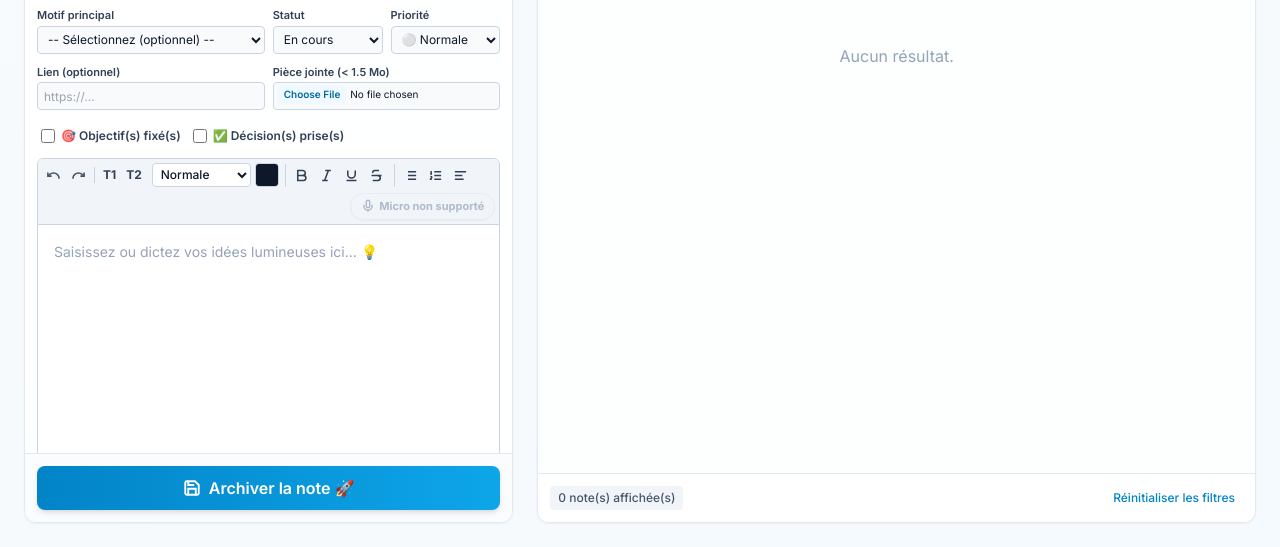
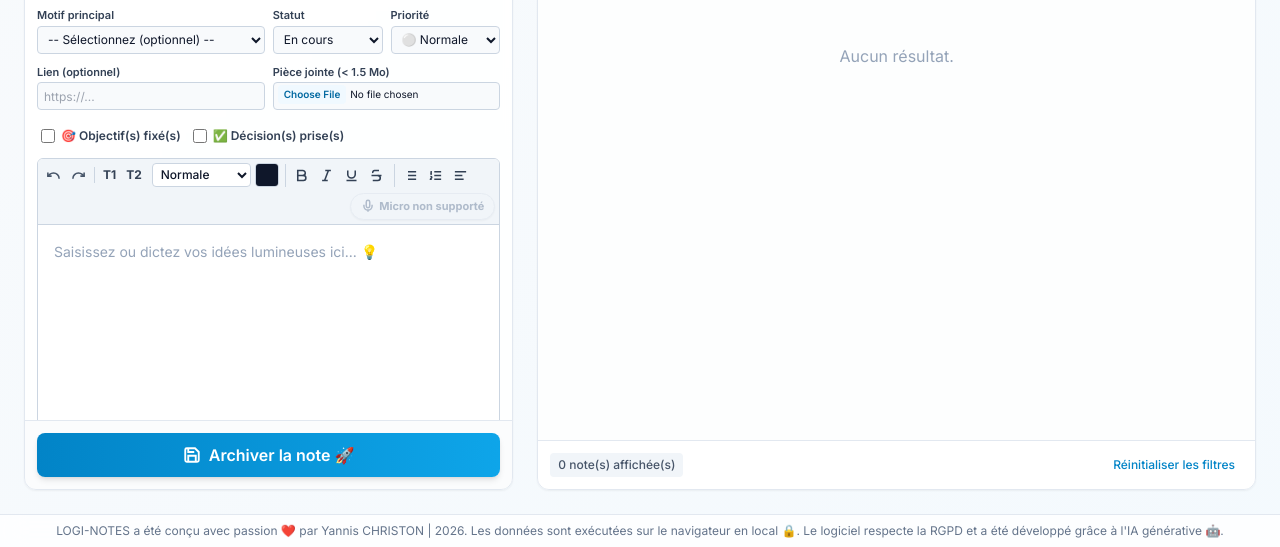
Before and after one commit to perdirformance97/LOGI-NOTE, a plain HTML site: page index.html in a window 1280 px wide. Shown: the part 253-800 px from the top of the page. Drawn offline with nearby package versions, Linux system fonts and the light colour scheme.

Commit message:
Add files via upload

```diff
--- a/index.html
+++ b/index.html
@@ -403,6 +403,10 @@
         </section>
 
     </main>
+
+    <footer class="bg-white/80 backdrop-blur-md border-t border-slate-200 py-2 px-4 text-center text-[10px] sm:text-xs text-slate-500 shrink-0 z-10">
+        LOGI-NOTES a été conçu avec passion ❤️ par Yannis CHRISTON | 2026. Les données sont exécutées sur le navigateur en local 🔒. Le logiciel respecte la RGPD et a été développé grâce à l'IA générative 🤖.
+    </footer>
 
     <!-- Modale Paramètres -->
     <div id="settingsModal" class="fixed inset-0 bg-slate-900/50 backdrop-blur-sm z-50 hidden flex items-center justify-center p-4">
```
